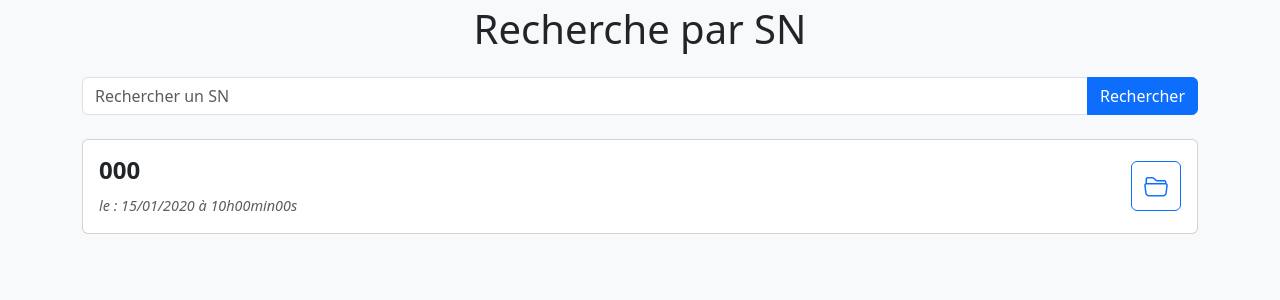
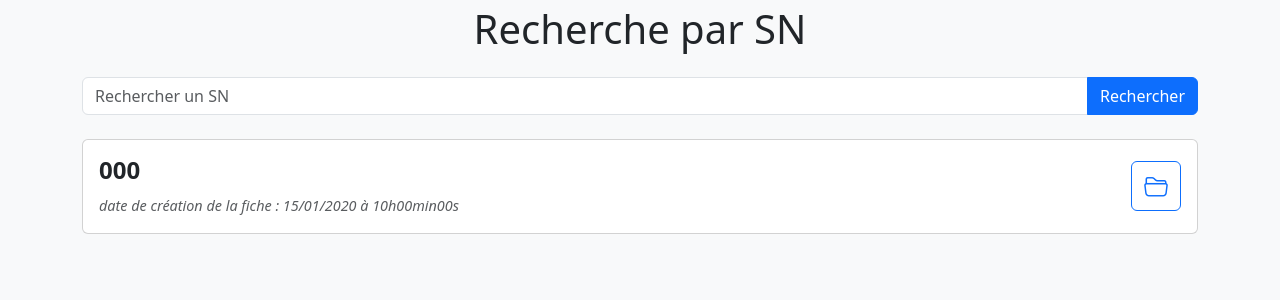
Before and after one commit to Mozinor95320/tracaMVC, a PHP site: page / in a window 1280 px wide. Shown: the part 133-433 px from the top of the page. Run offline with PHP 8.4, Linux system fonts and the light colour scheme; tables that the repository leaves empty or names only in its code hold one stand-in row (values such as "Sample post").

Commit message:
Update homepage.php

```diff
--- a/templates/homepage.php
+++ b/templates/homepage.php
@@ -19,7 +19,7 @@ foreach ($tracabilitySheets as $tracabilitySheet) {
             <div class="card-body d-flex justify-content-between align-items-center">
                 <div>
                     <h5 class="card-title fw-bold"><?= htmlspecialchars($tracabilitySheet->identifier); ?></h5>
-                    <em class="card-text text-muted">le : <?= $tracabilitySheet->frenchCreationDate; ?></em>
+                    <em class="card-text text-muted">date de création de la fiche : <?= $tracabilitySheet->frenchCreationDate; ?></em>
                 </div>
                 <a class="btn btn-outline-primary" href="index.php?action=post&id=<?= urlencode($tracabilitySheet->identifier) ?>">
                     <i class="bi bi-folder2-open" style="font-size: 24px;"></i> <!--Icône de dossier ouvert-->
```
